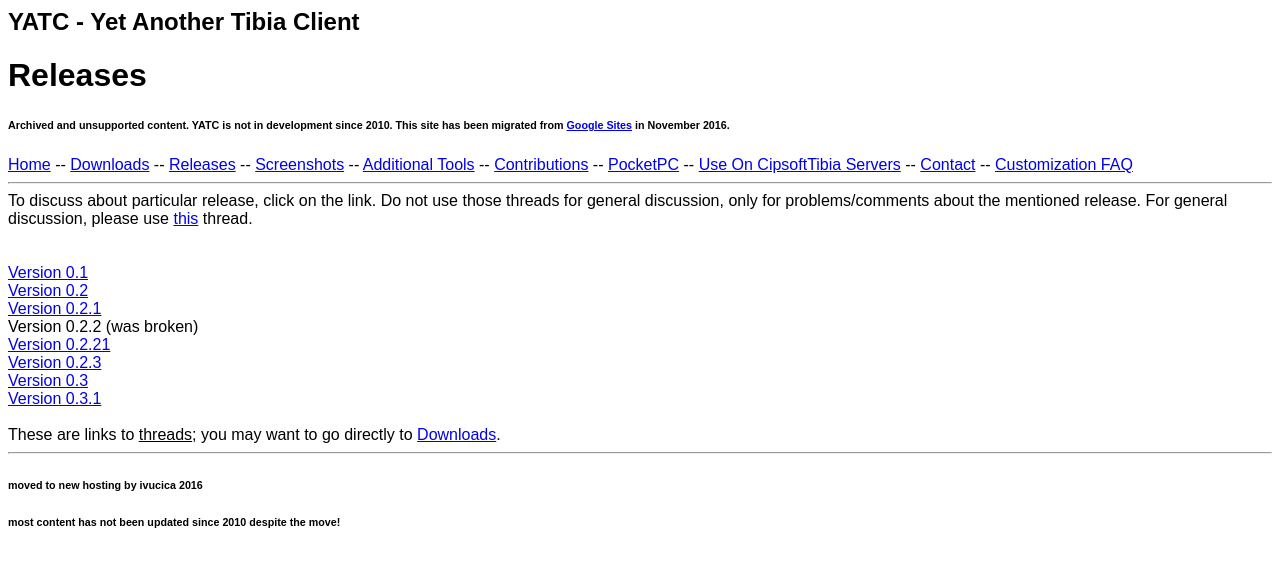
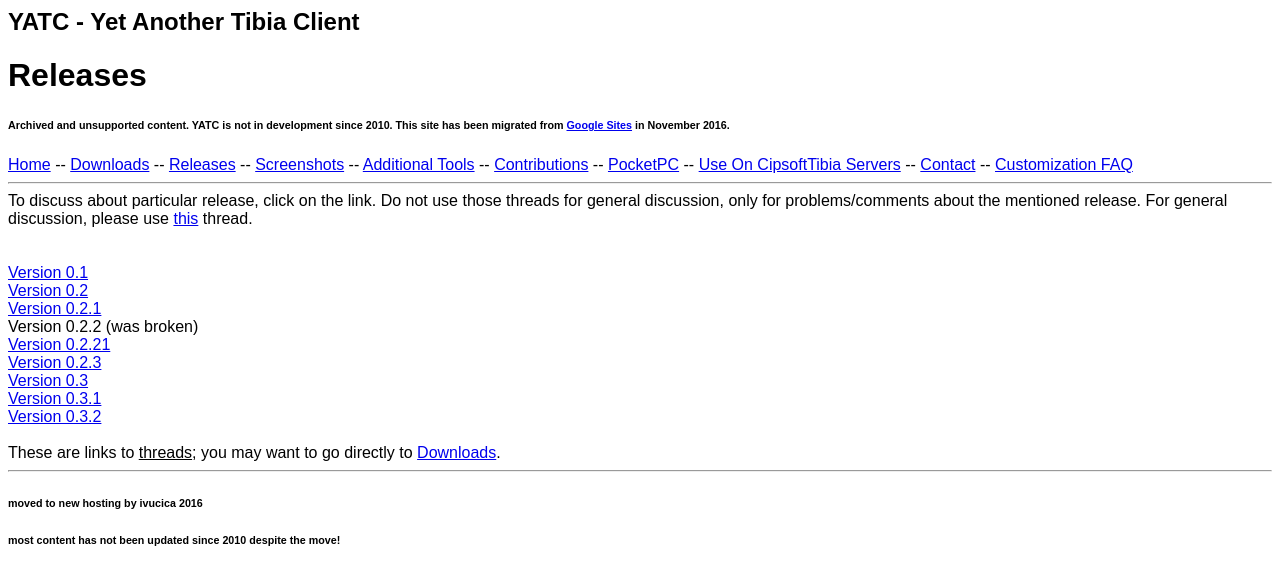
Before and after one commit to opentibia/yatc, a Jekyll site: the page built from releases.html, in a window 1280 px wide. Shown: the top 585 px of the page. Built offline with Jekyll 4.4.1, drawn with Linux system fonts in a browser that asks for light colours.

Commit message:
0.3.2 link

```diff
--- a/releases.html
+++ b/releases.html
@@ -19,6 +19,7 @@ please use <a href="https://web.archive.org/web/http://otfans.net/showthread.php
 <div dir="ltr"><a href="https://web.archive.org/web/http://otfans.net/showthread.php?t=134168" rel="nofollow">Version 0.2.3</a></div>
 <div dir="ltr"><a href="https://web.archive.org/web/http://otfans.net/showthread.php?t=137537" rel="nofollow">Version 0.3</a><br>
 <a href="https://web.archive.org/web/http://otfans.net/showthread.php?t=150715" rel="nofollow" target="_blank">Version 0.3.1</a><br>
+<a href="https://web.archive.org/web/http://otfans.net/showthread.php?t=163601" rel="nofollow" target="_blank">Version 0.3.2</a><br>
 </div>
 <div dir="ltr"><br>
 These are links to <u>threads</u>; you may want to go directly to <a href="{{ site.baseurl }}/downloads">Downloads</a>.<br>
```
